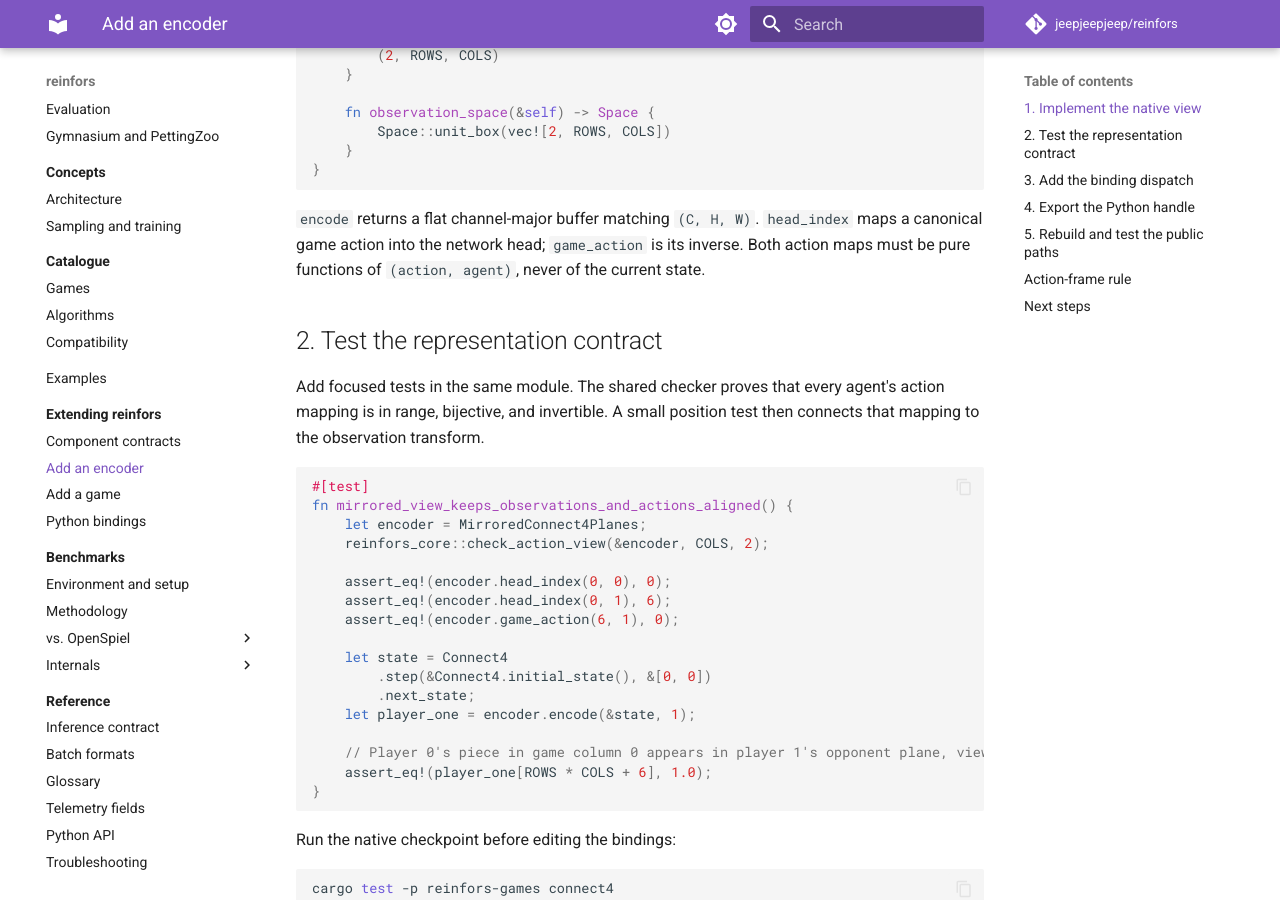
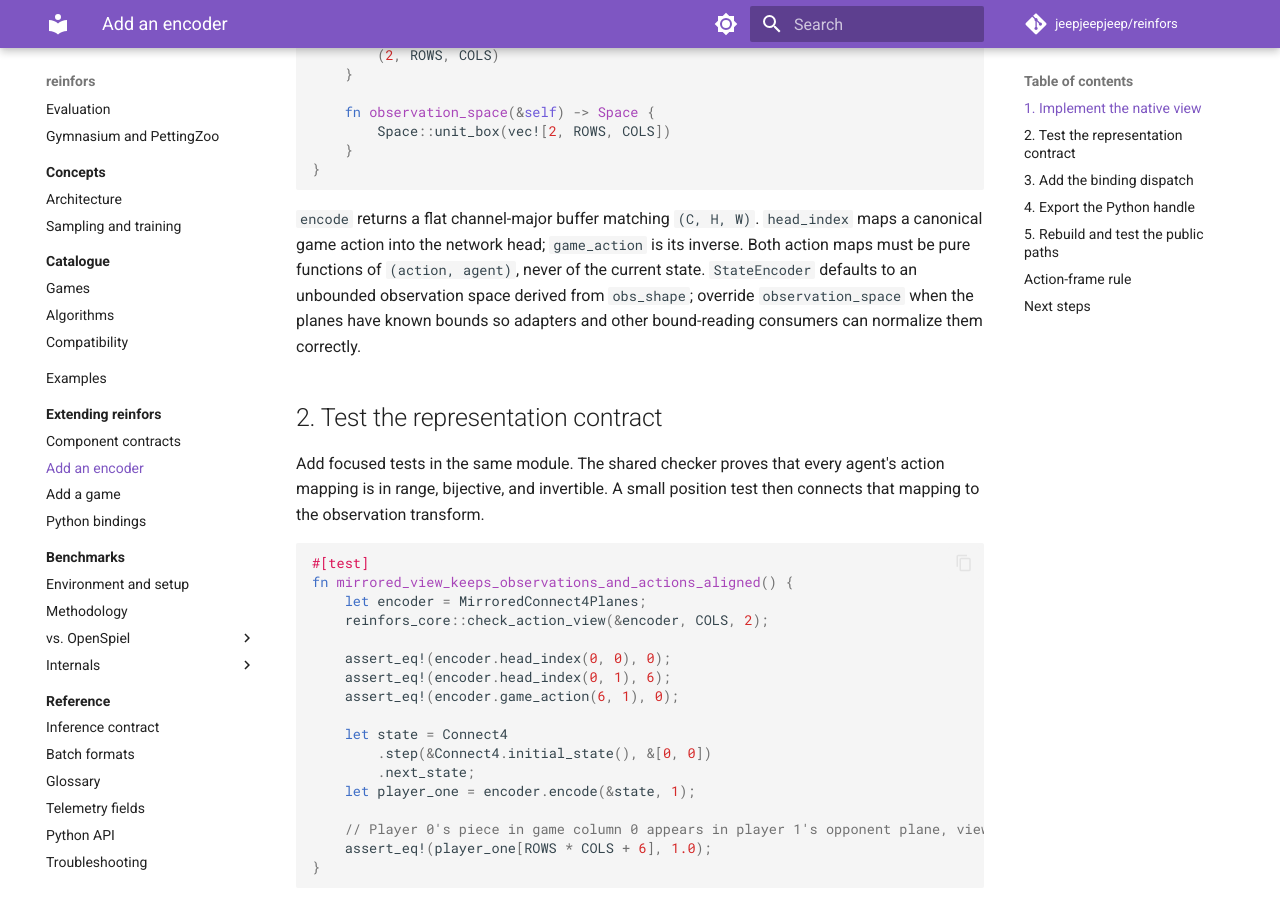
Before and after one commit to jeepjeepjeep/reinfors, an MkDocs documentation site: the page built from docs/extending/encoders.md, in a window 1280 px wide and 900 px high, scrolled down 1591 px. Built offline with MkDocs 1.6.1 and Material for MkDocs 9.7.7, drawn with Linux system fonts in a browser that asks for light colours; comment, search, counter and statistics services are not loaded.

Commit message:
docs: explain encoder observation bounds

```diff
--- a/docs/extending/encoders.md
+++ b/docs/extending/encoders.md
@@ -84,7 +84,9 @@ impl StateEncoder for MirroredConnect4Planes {
 
 `encode` returns a flat channel-major buffer matching `(C, H, W)`. `head_index` maps a canonical
 game action into the network head; `game_action` is its inverse. Both action maps must be pure
-functions of `(action, agent)`, never of the current state.
+functions of `(action, agent)`, never of the current state. `StateEncoder` defaults to an unbounded
+observation space derived from `obs_shape`; override `observation_space` when the planes have known
+bounds so adapters and other bound-reading consumers can normalize them correctly.
 
 ## 2. Test the representation contract
 
```
